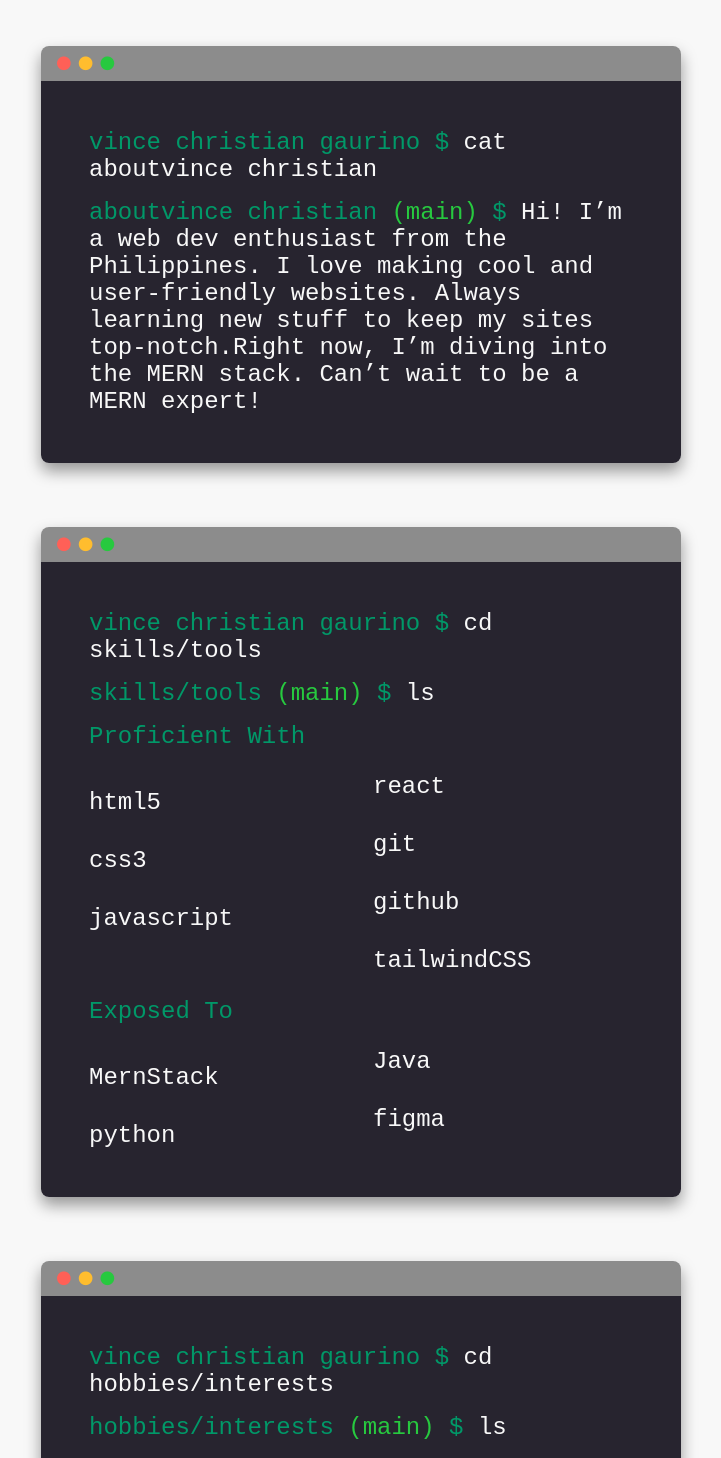
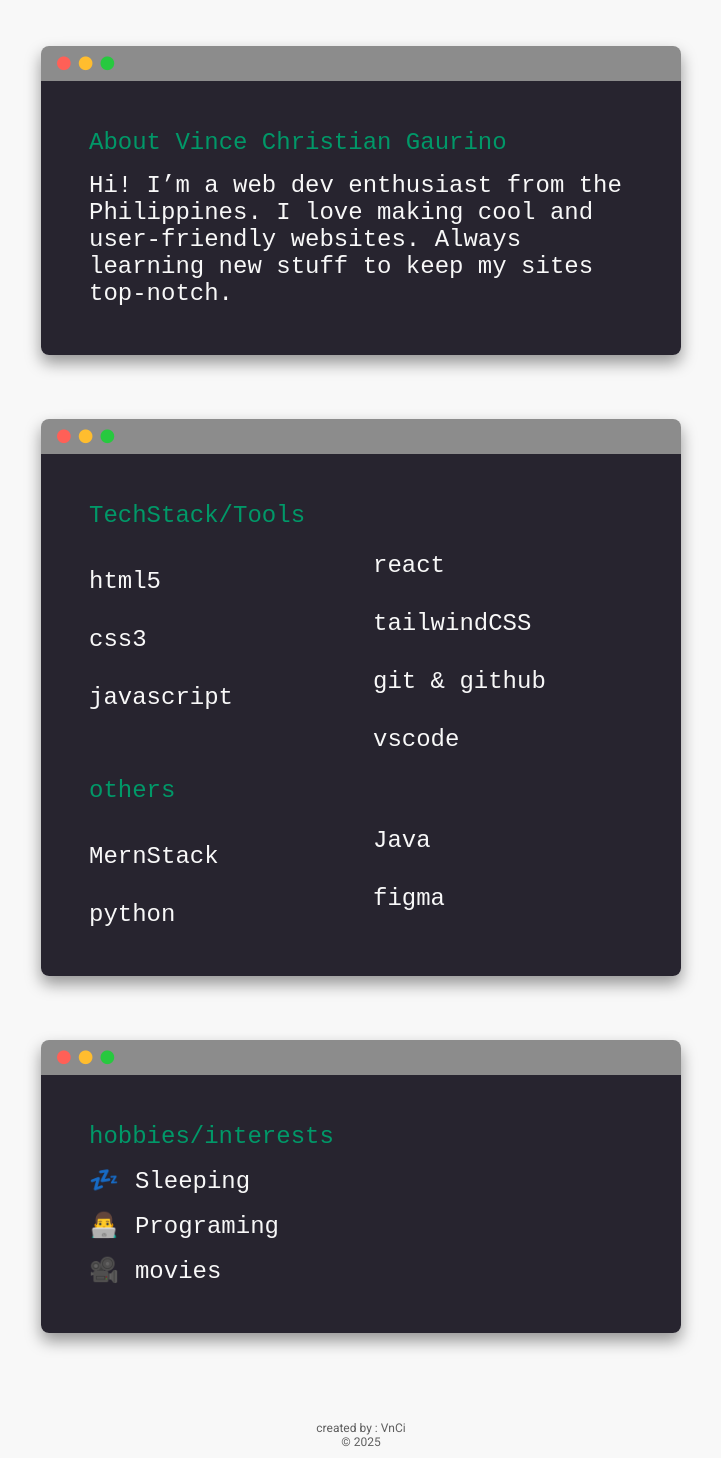
Before and after one commit to VnCi23/000, a React (Create React App) app: page /about in a window 1280 px wide. Shown: the part 42-1500 px from the top of the page, without its empty margins (279-1000 px from the left). Built offline with nearby package versions, Linux system fonts and the light colour scheme; the HTML template or start-up script is replaced by a standard one.

Commit message:
add cretificate & optimize the app

```diff
--- a/src/components/BaseLayout.js
+++ b/src/components/BaseLayout.js
@@ -49,7 +49,7 @@ export default function BaseLayout() {
             <Grid item>
                <Box component={'footer'} display={'flex'} flexDirection={'column'} alignItems={'center'}
                   py={'1.5rem'} sx={{ opacity: 0.7 }} width={'100%'}>
-                  <p>created by: <a href={'https://github.com/VnCi23'}>VnCI</a></p>
+                  <p>created by : <a href={'https://github.com/VnCi23'}>VnCi</a></p>
                   <p>&copy; 2025</p>
                </Box>
             </Grid>
--- a/src/components/about/About.js
+++ b/src/components/about/About.js
@@ -6,14 +6,12 @@ import {info} from "../../info/Info";
 
 
 export default function About({innerRef}) {
-    const firstName = info.firstName.toLowerCase()
+    const firstName = info.firstName;
 
     function aboutMeText() {
         return <>
-            <p><span style={{color: info.baseColor}}>{firstName}{info.lastName.toLowerCase()} $</span> cat
-                about{firstName} </p>
-            <p><span style={{color: info.baseColor}}>about{firstName} <span
-                className={Style.green}>(main)</span> $ </span>
+            <p style={{color: info.baseColor}}>About <span style={{color: info.baseColor}}>{firstName}{info.lastName}</span></p>
+            <p>
                 {info.bio}
             </p>
         </>;
@@ -21,15 +19,11 @@ export default function About({innerRef}) {
 
     function skillsText() {
         return <>
-            <p><span style={{color: info.baseColor}}>{firstName}{info.lastName.toLowerCase()} $</span> cd skills/tools
-            </p>
-            <p><span style={{color: info.baseColor}}>skills/tools <span
-                className={Style.green}>(main)</span> $</span> ls</p>
-            <p style={{color: info.baseColor}}> Proficient With</p>
+            <p style={{color: info.baseColor}}>TechStack/Tools</p>
             <ul className={Style.skills}>
                 {info.skills.proficientWith.map((proficiency, index) => <li key={index}>{proficiency}</li>)}
             </ul>
-            <p style={{color: info.baseColor}}> Exposed To</p>
+            <p style={{color: info.baseColor}}> others</p>
             <ul className={Style.skills}>
                 {info.skills.exposedTo.map((skill, index) => <li key={index}>{skill}</li>)}
             </ul>
@@ -38,10 +32,7 @@ export default function About({innerRef}) {
 
     function miscText() {
         return <>
-            <p><span style={{color: info.baseColor}}>{firstName}{info.lastName.toLowerCase()} $</span> cd
-                hobbies/interests</p>
-            <p><span style={{color: info.baseColor}}>hobbies/interests <span
-                className={Style.green}>(main)</span> $</span> ls</p>
+            <p style={{color: info.baseColor}}>hobbies/interests</p>
             <ul>
                 {info.hobbies.map((hobby, index) => (
                     <li key={index}><Box component={'span'} mr={'1rem'}>{hobby.emoji}</Box>{hobby.label}</li>
--- a/src/components/portfolio/PortfolioBlock.js
+++ b/src/components/portfolio/PortfolioBlock.js
@@ -14,7 +14,7 @@ function PortfolioBlock(props) {
                <IconLink link={live} title={'Live Demo'} icon={'fa fa-safari'}/>
             </Box>
             <Box p={1} border={'2px solid black'} borderRadius={'25px'}>
-               <IconLink link={source} title={'Source Code'} icon={'fa fa-code'}/>
+               <IconLink link={source} title={'Source'} icon={'fa fa-code'}/>
             </Box>
          </Box>
       </Box>
--- a/src/info/Info.js
+++ b/src/info/Info.js
@@ -4,6 +4,8 @@ import mock2 from "../img/mock2.png"
 import mock3 from "../img/mock3.png"
 import mock4 from "../img/mock4.png"
 import mock5 from "../img/mock5.png"
+import cer1 from "../img/cer1.png"
+import cer2 from "../img/cer2.png"
 
 /* Hi there! Thanks for checking out my portfolio template. Be sure to read the comments to get a better understanding of
 how to make this template work best for you! */
@@ -60,7 +62,7 @@ export const info = {
             label: 'linkedin'
         },
         {
-            link: "https://vnci23.github.io/link/",
+            link: "https://link-xi-three.vercel.app/",
             icon: 'fa fa-globe',
             label: 'globe'
         },
@@ -68,10 +70,10 @@ export const info = {
 // Just change the links so that they lead to your social profiles.
 
     ],
-    bio: "Hi! I’m a web dev enthusiast from the Philippines. I love making cool and user-friendly websites. Always learning new stuff to keep my sites top-notch.Right now, I’m diving into the MERN stack. Can’t wait to be a MERN expert!",
+    bio: "Hi! I’m a web dev enthusiast from the Philippines. I love making cool and user-friendly websites. Always learning new stuff to keep my sites top-notch.",
     skills:
         {
-            proficientWith: ['html5', 'css3', 'javascript', 'react', 'git', 'github', 'tailwindCSS'],
+            proficientWith: ['html5', 'css3', 'javascript', 'react', 'tailwindCSS', '', 'git & github', 'vscode'],
             exposedTo: ['MernStack', 'python', 'Java', 'figma']
         }
     ,
@@ -93,13 +95,25 @@ export const info = {
     ],
     portfolio: [ // This is where your portfolio projects will be detailed
         {
+            title: "Responsive Web Design",
+            live: "https://www.freecodecamp.org/certification/fcc165ce4db-ae48-45f9-ada7-b85d6852a35b/responsive-web-design",
+            source: "https://www.freecodecamp.org/",
+            image: cer2
+        },
+        {
+            title: "JavaScript DSA",
+            live: "https://www.freecodecamp.org/certification/fcc165ce4db-ae48-45f9-ada7-b85d6852a35b/javascript-algorithms-and-data-structures",
+            source: "https://www.freecodecamp.org/",
+            image: cer1
+        },
+        {
             title: "chat app",
             live: "https://vnci23.github.io/chat/", //this should be a link to the live version of your project, think github pages, netlify, heroku, etc. Or your own domain, if you have it.
             source: "https://github.com/VnCi23/chat", // this should be a link to the **repository** of the project, where the code is hosted.
             image: mock1
         },
         {
-            title: "link",
+            title: "Contact link",
             live: "https://vnci23.github.io/link/",
             source: "https://github.com/VnCi23/link",
             image: mock2
@@ -117,10 +131,10 @@ export const info = {
             image: mock4
         },
         {
-            title: "CountMyDay app",
+            title: "CountMyDay",
             live: "https://vinceeeeeeeeeee.netlify.app/",
             source: "https://github.com/VnCi23/CountMyDay",
             image: mock5
-        }
+        },
     ]
 }
```
Also changed, not shown: src/img/cer1.png (added), src/img/cer2.png (added).
